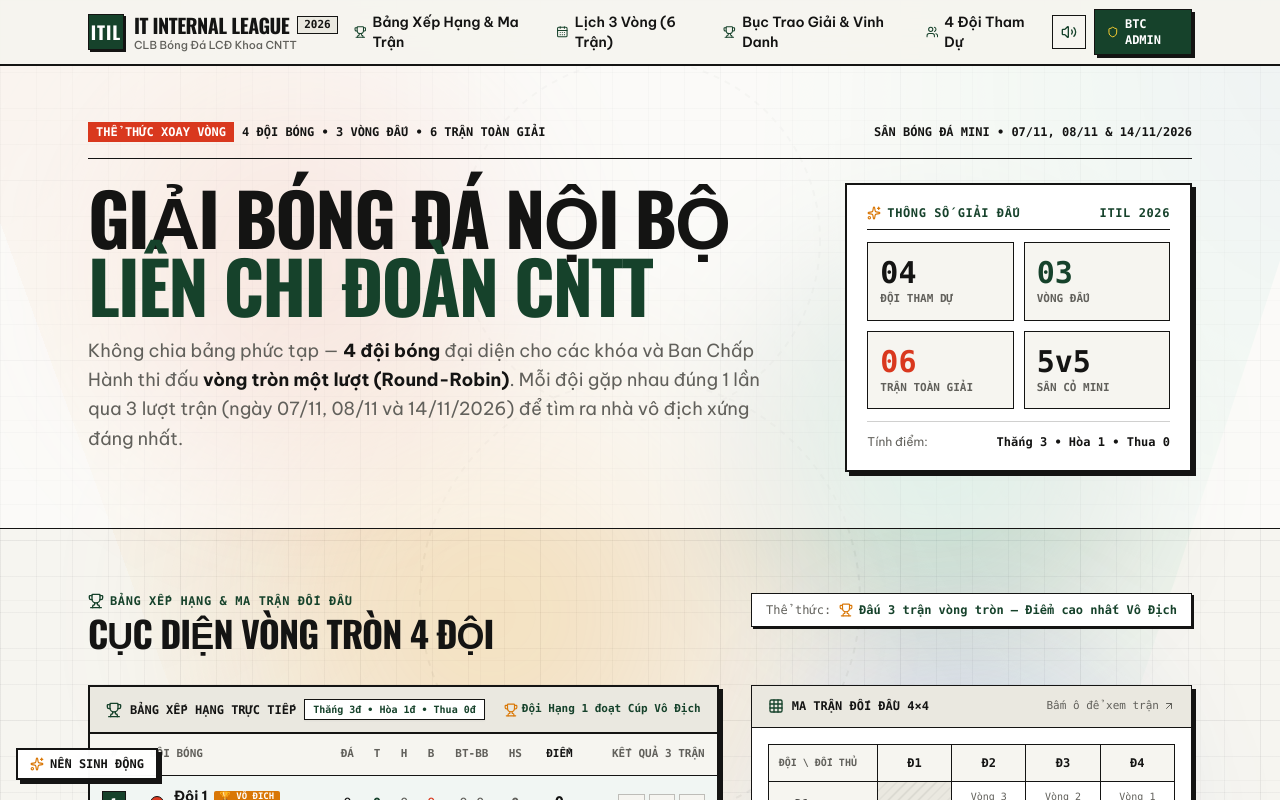
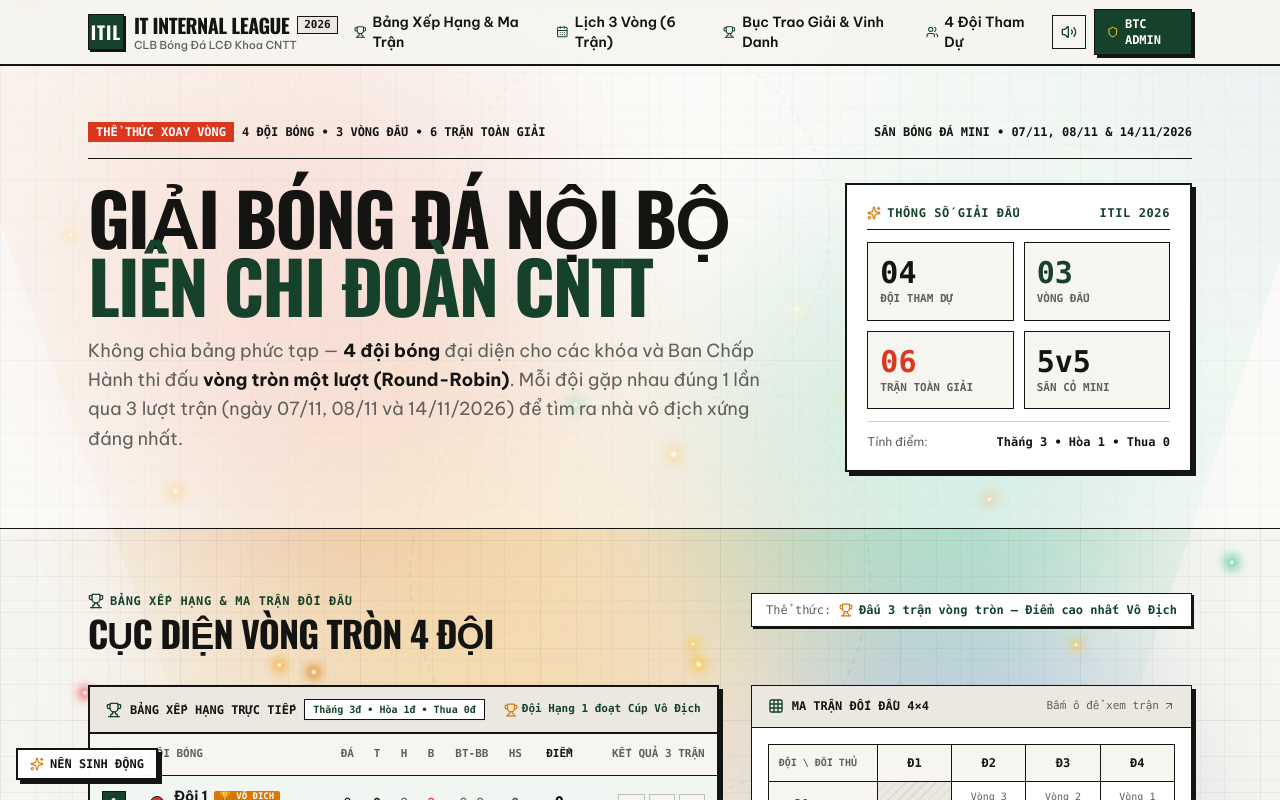
Before and after one commit to cat1454/itil-football-2026, a Next.js app: page / in a window 1280 px wide. Shown: the top 800 px of the page. Built offline with nearby package versions, Linux system fonts and the light colour scheme.

Commit message:
feat: add continuous glowing golden spark particles and vibrant football atmosphere

```diff
--- a/src/app/globals.css
+++ b/src/app/globals.css
@@ -136,3 +136,33 @@
 .anim-orb-blue { animation: floatOrbBlue 20s ease-in-out infinite; will-change: transform; }
 .anim-sweep-left { animation: stadiumSweepLeft 9s ease-in-out infinite; will-change: transform, opacity; }
 .anim-sweep-right { animation: stadiumSweepRight 11s ease-in-out infinite; will-change: transform, opacity; }
+
+/* Golden Particle Sparks & Championship Embers */
+@keyframes sparkRise {
+  0% {
+    transform: translate3d(0, 104vh, 0) scale(0.3);
+    opacity: 0;
+  }
+  15% {
+    opacity: 0.95;
+    transform: translate3d(var(--drift-x, 24px), 85vh, 0) scale(1.1);
+  }
+  50% {
+    opacity: 0.7;
+    transform: translate3d(calc(var(--drift-x, 24px) * -1.3), 50vh, 0) scale(1.35);
+  }
+  82% {
+    opacity: 0.9;
+    transform: translate3d(var(--drift-x, 24px), 18vh, 0) scale(1);
+  }
+  100% {
+    transform: translate3d(calc(var(--drift-x, 24px) * -0.7), -8vh, 0) scale(0.2);
+    opacity: 0;
+  }
+}
+
+.anim-spark-rise {
+  animation: sparkRise var(--duration, 9s) infinite ease-in-out;
+  animation-delay: var(--delay, 0s);
+  will-change: transform, opacity;
+}
--- a/src/components/AnimatedBackground.tsx
+++ b/src/components/AnimatedBackground.tsx
@@ -1,7 +1,7 @@
 'use client';
 
 import React, { useState, useEffect } from 'react';
-import { Sparkles, Palette, Check } from 'lucide-react';
+import { Sparkles, Palette, Check, Flame } from 'lucide-react';
 import { sound } from '@/lib/sound';
 
 export type BgTheme = 'aurora' | 'stadium' | 'gold';
@@ -11,12 +11,45 @@ interface AnimatedBackgroundProps {
   onThemeChange?: (theme: BgTheme) => void;
 }
 
+// 28 continuous upward-drifting golden spark & championship ember particles
+const SPARKS = [
+  { id: 1, left: '5%', size: 4, duration: '9s', delay: '0s', drift: '24px', color: '#FBBF24' },
+  { id: 2, left: '12%', size: 6, duration: '11s', delay: '2.2s', drift: '-32px', color: '#F59E0B' },
+  { id: 3, left: '19%', size: 5, duration: '8.5s', delay: '0.8s', drift: '28px', color: '#FEF08A' },
+  { id: 4, left: '26%', size: 7, duration: '13s', delay: '3.6s', drift: '-25px', color: '#D97706' },
+  { id: 5, left: '33%', size: 4, duration: '10s', delay: '0.5s', drift: '20px', color: '#FBBF24' },
+  { id: 6, left: '41%', size: 6, duration: '12s', delay: '4.8s', drift: '-30px', color: '#EF4444' },
+  { id: 7, left: '48%', size: 5, duration: '9.2s', delay: '1.8s', drift: '32px', color: '#10B981' },
+  { id: 8, left: '56%', size: 7, duration: '14s', delay: '3.2s', drift: '-26px', color: '#FBBF24' },
+  { id: 9, left: '63%', size: 4, duration: '8.2s', delay: '1.0s', drift: '24px', color: '#FEF08A' },
+  { id: 10, left: '70%', size: 6, duration: '11.5s', delay: '5.5s', drift: '-28px', color: '#F59E0B' },
+  { id: 11, left: '78%', size: 5, duration: '9.8s', delay: '2.7s', drift: '22px', color: '#D97706' },
+  { id: 12, left: '85%', size: 4, duration: '8.8s', delay: '4.1s', drift: '-20px', color: '#FBBF24' },
+  { id: 13, left: '92%', size: 6, duration: '12.8s', delay: '6.4s', drift: '34px', color: '#FEF08A' },
+  { id: 14, left: '8%', size: 7, duration: '10.5s', delay: '4.9s', drift: '-22px', color: '#EF4444' },
+  { id: 15, left: '16%', size: 4, duration: '8.9s', delay: '7.2s', drift: '26px', color: '#FBBF24' },
+  { id: 16, left: '24%', size: 6, duration: '13.2s', delay: '3.4s', drift: '-36px', color: '#F59E0B' },
+  { id: 17, left: '37%', size: 5, duration: '8.1s', delay: '6.0s', drift: '24px', color: '#10B981' },
+  { id: 18, left: '45%', size: 7, duration: '11.2s', delay: '8.0s', drift: '-30px', color: '#FEF08A' },
+  { id: 19, left: '53%', size: 4, duration: '9.6s', delay: '3.9s', drift: '19px', color: '#FBBF24' },
+  { id: 20, left: '61%', size: 6, duration: '12.4s', delay: '7.0s', drift: '-32px', color: '#D97706' },
+  { id: 21, left: '69%', size: 5, duration: '9.0s', delay: '1.5s', drift: '28px', color: '#F59E0B' },
+  { id: 22, left: '77%', size: 8, duration: '13.8s', delay: '8.6s', drift: '-24px', color: '#FEF08A' },
+  { id: 23, left: '84%', size: 4, duration: '8.6s', delay: '5.8s', drift: '22px', color: '#FBBF24' },
+  { id: 24, left: '2%', size: 6, duration: '11.4s', delay: '9.0s', drift: '-26px', color: '#EF4444' },
+  { id: 25, left: '29%', size: 5, duration: '10.0s', delay: '9.5s', drift: '32px', color: '#FEF08A' },
+  { id: 26, left: '50%', size: 7, duration: '12.6s', delay: '1.2s', drift: '-34px', color: '#F59E0B' },
+  { id: 27, left: '74%', size: 4, duration: '8.4s', delay: '9.9s', drift: '26px', color: '#FBBF24' },
+  { id: 28, left: '96%', size: 6, duration: '11.9s', delay: '2.5s', drift: '-30px', color: '#10B981' },
+];
+
 export default function AnimatedBackground({
   currentTheme: propTheme,
   onThemeChange,
 }: AnimatedBackgroundProps) {
   const [theme, setTheme] = useState<BgTheme>('aurora');
   const [pickerOpen, setPickerOpen] = useState(false);
+  const [sparksEnabled, setSparksEnabled] = useState(true);
 
   useEffect(() => {
     const saved = localStorage.getItem('itil_bg_theme') as BgTheme;
@@ -40,7 +73,7 @@ export default function AnimatedBackground({
       {/* 1. Fixed Dynamic Background Canvas (Behind all content, pointer-events-none) */}
       <div className="fixed inset-0 pointer-events-none z-0 overflow-hidden select-none">
         {/* Subtle Pitch Geometry Watermark */}
-        <div className="absolute inset-0 opacity-[0.035] sm:opacity-[0.045]">
+        <div className="absolute inset-0 opacity-[0.04] sm:opacity-[0.055]">
           <svg className="w-full h-full" xmlns="http://www.w3.org/2000/svg">
             <defs>
               <pattern id="stadium-grid" width="60" height="60" patternUnits="userSpaceOnUse">
@@ -49,138 +82,162 @@ export default function AnimatedBackground({
             </defs>
             <rect width="100%" height="100%" fill="url(#stadium-grid)" />
             {/* Center Circle & Penalty Arcs */}
-            <circle cx="50%" cy="30%" r="180" fill="none" stroke="#141413" strokeWidth="2" strokeDasharray="6 6" />
-            <circle cx="50%" cy="75%" r="220" fill="none" stroke="#141413" strokeWidth="2" strokeDasharray="6 6" />
+            <circle cx="50%" cy="28%" r="190" fill="none" stroke="#141413" strokeWidth="2" strokeDasharray="6 6" />
+            <circle cx="50%" cy="72%" r="230" fill="none" stroke="#141413" strokeWidth="2" strokeDasharray="6 6" />
           </svg>
         </div>
 
         {/* Diagonal Floodlight Beams (Top-left & Top-right) */}
         <div
-          className="absolute -top-32 -left-32 w-[600px] h-[900px] pointer-events-none anim-sweep-left"
+          className="absolute -top-32 -left-32 w-[650px] h-[950px] pointer-events-none anim-sweep-left"
           style={{
             background:
               activeTheme === 'gold'
-                ? 'radial-gradient(ellipse at top left, rgba(245, 158, 11, 0.28), rgba(254, 240, 138, 0.12), transparent 70%)'
+                ? 'radial-gradient(ellipse at top left, rgba(245, 158, 11, 0.38), rgba(254, 240, 138, 0.16), transparent 70%)'
                 : activeTheme === 'stadium'
-                ? 'radial-gradient(ellipse at top left, rgba(16, 185, 129, 0.32), rgba(22, 66, 43, 0.15), transparent 70%)'
-                : 'radial-gradient(ellipse at top left, rgba(217, 56, 30, 0.26), rgba(245, 158, 11, 0.15), transparent 70%)',
+                ? 'radial-gradient(ellipse at top left, rgba(16, 185, 129, 0.4), rgba(22, 66, 43, 0.2), transparent 70%)'
+                : 'radial-gradient(ellipse at top left, rgba(217, 56, 30, 0.35), rgba(245, 158, 11, 0.2), transparent 70%)',
             transformOrigin: 'top left',
           }}
         />
 
         <div
-          className="absolute -top-32 -right-32 w-[600px] h-[900px] pointer-events-none anim-sweep-right"
+          className="absolute -top-32 -right-32 w-[650px] h-[950px] pointer-events-none anim-sweep-right"
           style={{
             background:
               activeTheme === 'gold'
-                ? 'radial-gradient(ellipse at top right, rgba(217, 119, 6, 0.28), rgba(253, 224, 71, 0.12), transparent 70%)'
+                ? 'radial-gradient(ellipse at top right, rgba(217, 119, 6, 0.38), rgba(253, 224, 71, 0.16), transparent 70%)'
                 : activeTheme === 'stadium'
-                ? 'radial-gradient(ellipse at top right, rgba(5, 150, 105, 0.3), rgba(16, 185, 129, 0.14), transparent 70%)'
-                : 'radial-gradient(ellipse at top right, rgba(30, 64, 175, 0.28), rgba(16, 185, 129, 0.16), transparent 70%)',
+                ? 'radial-gradient(ellipse at top right, rgba(5, 150, 105, 0.38), rgba(16, 185, 129, 0.18), transparent 70%)'
+                : 'radial-gradient(ellipse at top right, rgba(30, 64, 175, 0.36), rgba(16, 185, 129, 0.2), transparent 70%)',
             transformOrigin: 'top right',
           }}
         />
 
-        {/* THEME 1: AURORA 4 MÀU ĐỘI BÓNG (Red, Green, Amber, Blue) */}
+        {/* THEME 1: AURORA 4 MÀU ĐỘI BÓNG (Blazing Red, Pitch Green, Trophy Gold, Electric Blue) */}
         {activeTheme === 'aurora' && (
           <>
             {/* Red Orb - Team 1 (Top Left) */}
             <div
-              className="absolute top-[8%] left-[2%] w-[320px] sm:w-[480px] h-[320px] sm:h-[480px] rounded-full anim-orb-red"
+              className="absolute top-[6%] left-[1%] w-[360px] sm:w-[540px] h-[360px] sm:h-[540px] rounded-full anim-orb-red"
               style={{
-                background: 'radial-gradient(circle, rgba(217, 56, 30, 0.22) 0%, rgba(239, 68, 68, 0.08) 50%, transparent 75%)',
-                filter: 'blur(50px)',
+                background: 'radial-gradient(circle, rgba(239, 68, 68, 0.32) 0%, rgba(217, 56, 30, 0.15) 50%, transparent 75%)',
+                filter: 'blur(55px)',
               }}
             />
 
             {/* Green Orb - Team 2 (Top Right) */}
             <div
-              className="absolute top-[18%] right-[3%] w-[340px] sm:w-[500px] h-[340px] sm:h-[500px] rounded-full anim-orb-green"
+              className="absolute top-[16%] right-[2%] w-[380px] sm:w-[560px] h-[380px] sm:h-[560px] rounded-full anim-orb-green"
               style={{
-                background: 'radial-gradient(circle, rgba(16, 185, 129, 0.24) 0%, rgba(22, 66, 43, 0.12) 50%, transparent 75%)',
-                filter: 'blur(55px)',
+                background: 'radial-gradient(circle, rgba(16, 185, 129, 0.34) 0%, rgba(5, 150, 105, 0.18) 50%, transparent 75%)',
+                filter: 'blur(58px)',
               }}
             />
 
             {/* Gold Orb - Team 3 & Trophy (Center-Mid) */}
             <div
-              className="absolute top-[48%] left-[20%] w-[360px] sm:w-[550px] h-[360px] sm:h-[550px] rounded-full anim-orb-gold"
+              className="absolute top-[44%] left-[18%] w-[400px] sm:w-[620px] h-[400px] sm:h-[620px] rounded-full anim-orb-gold"
               style={{
-                background: 'radial-gradient(circle, rgba(245, 158, 11, 0.25) 0%, rgba(217, 119, 6, 0.1) 50%, transparent 75%)',
-                filter: 'blur(60px)',
+                background: 'radial-gradient(circle, rgba(245, 158, 11, 0.35) 0%, rgba(217, 119, 6, 0.16) 50%, transparent 75%)',
+                filter: 'blur(65px)',
               }}
             />
 
             {/* Blue Orb - Team 4 (Bottom Right) */}
             <div
-              className="absolute top-[68%] right-[8%] w-[320px] sm:w-[500px] h-[320px] sm:h-[500px] rounded-full anim-orb-blue"
+              className="absolute top-[66%] right-[6%] w-[360px] sm:w-[540px] h-[360px] sm:h-[540px] rounded-full anim-orb-blue"
               style={{
-                background: 'radial-gradient(circle, rgba(37, 99, 235, 0.22) 0%, rgba(30, 64, 175, 0.09) 50%, transparent 75%)',
-                filter: 'blur(55px)',
+                background: 'radial-gradient(circle, rgba(37, 99, 235, 0.32) 0%, rgba(30, 64, 175, 0.14) 50%, transparent 75%)',
+                filter: 'blur(60px)',
               }}
             />
           </>
         )}
 
-        {/* THEME 2: SÂN CỎ ĐÊM RỰC LỬA (Stadium Night Turf & Emerald) */}
+        {/* THEME 2: SÂN CỎ ĐÊM RỰC LỬA (Stadium Night Turf & Emerald Glow) */}
         {activeTheme === 'stadium' && (
           <>
             <div
-              className="absolute top-[5%] left-[10%] w-[420px] sm:w-[650px] h-[420px] sm:h-[650px] rounded-full anim-orb-green"
+              className="absolute top-[4%] left-[8%] w-[460px] sm:w-[700px] h-[460px] sm:h-[700px] rounded-full anim-orb-green"
               style={{
-                background: 'radial-gradient(circle, rgba(16, 185, 129, 0.28) 0%, rgba(5, 150, 105, 0.15) 50%, transparent 75%)',
+                background: 'radial-gradient(circle, rgba(16, 185, 129, 0.38) 0%, rgba(5, 150, 105, 0.22) 50%, transparent 75%)',
+                filter: 'blur(65px)',
+              }}
+            />
+            <div
+              className="absolute top-[42%] right-[4%] w-[420px] sm:w-[640px] h-[420px] sm:h-[640px] rounded-full anim-orb-gold"
+              style={{
+                background: 'radial-gradient(circle, rgba(245, 158, 11, 0.32) 0%, rgba(16, 185, 129, 0.18) 50%, transparent 75%)',
                 filter: 'blur(60px)',
               }}
             />
             <div
-              className="absolute top-[45%] right-[5%] w-[380px] sm:w-[580px] h-[380px] sm:h-[580px] rounded-full anim-orb-gold"
+              className="absolute top-[68%] left-[4%] w-[420px] sm:w-[660px] h-[420px] sm:h-[660px] rounded-full anim-orb-red"
               style={{
-                background: 'radial-gradient(circle, rgba(245, 158, 11, 0.22) 0%, rgba(16, 185, 129, 0.12) 50%, transparent 75%)',
-                filter: 'blur(55px)',
-              }}
-            />
-            <div
-              className="absolute top-[70%] left-[5%] w-[380px] sm:w-[600px] h-[380px] sm:h-[600px] rounded-full anim-orb-red"
-              style={{
-                background: 'radial-gradient(circle, rgba(22, 66, 43, 0.25) 0%, rgba(16, 185, 129, 0.1) 50%, transparent 75%)',
-                filter: 'blur(55px)',
+                background: 'radial-gradient(circle, rgba(22, 66, 43, 0.35) 0%, rgba(16, 185, 129, 0.15) 50%, transparent 75%)',
+                filter: 'blur(60px)',
               }}
             />
           </>
         )}
 
-        {/* THEME 3: HÀO QUANG CÚP VÀNG HOÀNG KIM (Golden Championship) */}
+        {/* THEME 3: HÀO QUANG CÚP VÀNG HOÀNG KIM (Golden Championship Radiance) */}
         {activeTheme === 'gold' && (
           <>
             <div
-              className="absolute top-[10%] left-[15%] w-[450px] sm:w-[700px] h-[450px] sm:h-[700px] rounded-full anim-orb-gold"
+              className="absolute top-[8%] left-[12%] w-[480px] sm:w-[750px] h-[480px] sm:h-[750px] rounded-full anim-orb-gold"
               style={{
-                background: 'radial-gradient(circle, rgba(245, 158, 11, 0.32) 0%, rgba(217, 119, 6, 0.15) 50%, transparent 75%)',
+                background: 'radial-gradient(circle, rgba(245, 158, 11, 0.42) 0%, rgba(217, 119, 6, 0.22) 50%, transparent 75%)',
+                filter: 'blur(70px)',
+              }}
+            />
+            <div
+              className="absolute top-[48%] right-[8%] w-[440px] sm:w-[680px] h-[440px] sm:h-[680px] rounded-full anim-orb-red"
+              style={{
+                background: 'radial-gradient(circle, rgba(251, 191, 36, 0.36) 0%, rgba(217, 56, 30, 0.18) 50%, transparent 75%)',
                 filter: 'blur(65px)',
               }}
             />
             <div
-              className="absolute top-[50%] right-[10%] w-[400px] sm:w-[620px] h-[400px] sm:h-[620px] rounded-full anim-orb-red"
+              className="absolute top-[72%] left-[22%] w-[450px] sm:w-[650px] h-[450px] sm:h-[650px] rounded-full anim-orb-green"
               style={{
-                background: 'radial-gradient(circle, rgba(251, 191, 36, 0.26) 0%, rgba(217, 56, 30, 0.12) 50%, transparent 75%)',
-                filter: 'blur(60px)',
-              }}
-            />
-            <div
-              className="absolute top-[75%] left-[25%] w-[420px] sm:w-[600px] h-[420px] sm:h-[600px] rounded-full anim-orb-green"
-              style={{
-                background: 'radial-gradient(circle, rgba(234, 179, 8, 0.24) 0%, rgba(245, 158, 11, 0.1) 50%, transparent 75%)',
-                filter: 'blur(60px)',
+                background: 'radial-gradient(circle, rgba(234, 179, 8, 0.34) 0%, rgba(245, 158, 11, 0.16) 50%, transparent 75%)',
+                filter: 'blur(65px)',
               }}
             />
           </>
         )}
+
+        {/* 2. CONTINUOUS FLOATING GOLDEN SPARKS & EMBER PARTICLES */}
+        {sparksEnabled && (
+          <div className="absolute inset-0 pointer-events-none overflow-hidden">
+            {SPARKS.map(s => (
+              <div
+                key={s.id}
+                className="absolute rounded-full anim-spark-rise pointer-events-none"
+                style={
+                  {
+                    left: s.left,
+                    width: `${s.size}px`,
+                    height: `${s.size}px`,
+                    background: `radial-gradient(circle, #ffffff 15%, ${s.color} 85%)`,
+                    boxShadow: `0 0 10px 2.5px ${s.color}`,
+                    '--duration': s.duration,
+                    '--delay': s.delay,
+                    '--drift-x': s.drift,
+                  } as React.CSSProperties
+                }
+              />
+            ))}
+          </div>
+        )}
       </div>
 
-      {/* 2. Interactive Background Style Switcher Floating Pill */}
+      {/* 3. Interactive Background Style Switcher Floating Pill */}
       <div className="fixed bottom-20 sm:bottom-5 left-4 z-40 select-none font-mono">
         {pickerOpen ? (
-          <div className="bg-white border-2 border-[#141413] p-2.5 hard-shadow text-xs space-y-1.5 animate-in fade-in slide-in-from-bottom-2">
+          <div className="bg-white border-2 border-[#141413] p-3 hard-shadow text-xs space-y-2 animate-in fade-in slide-in-from-bottom-2 w-64">
             <div className="flex items-center justify-between pb-1.5 border-b border-[#141413]/20 font-bold text-[#141413]">
               <span className="flex items-center gap-1.5">
                 <Palette className="w-3.5 h-3.5 text-[#16422B]" />
@@ -188,14 +245,14 @@ export default function AnimatedBackground({
               </span>
               <button
                 onClick={() => setPickerOpen(false)}
-                className="text-[#61605B] hover:text-[#141413] px-1 font-bold"
+                className="text-[#61605B] hover:text-[#141413] px-1 font-bold cursor-pointer"
               >
                 ✕
               </button>
             </div>
 
-            <div className="space-y-1 pt-1">
-              {/* Option 1: 4 Màu Đội Bóng */}
+            {/* 3 Theme Options */}
+            <div className="space-y-1">
               <button
                 onClick={() => handleSelectTheme('aurora')}
                 className={`w-full flex items-center justify-between gap-2 px-2.5 py-1.5 border transition cursor-pointer ${
@@ -216,7 +273,6 @@ export default function AnimatedBackground({
                 {activeTheme === 'aurora' && <Check className="w-3.5 h-3.5 text-emerald-300" />}
               </button>
 
-              {/* Option 2: Sân Cỏ Sân Đấu */}
               <button
                 onClick={() => handleSelectTheme('stadium')}
                 className={`w-full flex items-center justify-between gap-2 px-2.5 py-1.5 border transition cursor-pointer ${
@@ -232,7 +288,6 @@ export default function AnimatedBackground({
                 {activeTheme === 'stadium' && <Check className="w-3.5 h-3.5 text-emerald-300" />}
               </button>
 
-              {/* Option 3: Hào Quang Cúp Vàng */}
               <button
                 onClick={() => handleSelectTheme('gold')}
                 className={`w-full flex items-center justify-between gap-2 px-2.5 py-1.5 border transition cursor-pointer ${
@@ -248,6 +303,27 @@ export default function AnimatedBackground({
                 {activeTheme === 'gold' && <Check className="w-3.5 h-3.5 text-emerald-300" />}
               </button>
             </div>
+
+            {/* Sparkle Particles Toggle */}
+            <div className="pt-2 border-t border-[#141413]/20 flex items-center justify-between text-[11px]">
+              <span className="flex items-center gap-1.5 text-[#61605B]">
+                <Flame className="w-3.5 h-3.5 text-[#D97706]" />
+                <span>Bụi vàng &amp; Hoa lửa</span>
+              </span>
+              <button
+                onClick={() => {
+                  sound.playClick();
+                  setSparksEnabled(!sparksEnabled);
+                }}
+                className={`px-2 py-0.5 border font-bold cursor-pointer transition ${
+                  sparksEnabled
+                    ? 'bg-[#16422B] text-white border-[#141413]'
+                    : 'bg-[#F6F5F0] text-[#61605B] border-[#141413]/30'
+                }`}
+              >
+                {sparksEnabled ? 'BẬT' : 'TẮT'}
+              </button>
+            </div>
           </div>
         ) : (
           <button
@@ -256,9 +332,9 @@ export default function AnimatedBackground({
               setPickerOpen(true);
             }}
             className="flex items-center gap-1.5 px-3 py-1.5 bg-white/95 backdrop-blur-md hover:bg-white border-2 border-[#141413] hard-shadow font-bold text-xs text-[#141413] cursor-pointer hover:-translate-y-0.5 transition"
-            title="Đổi phong cách hình nền sinh động"
+            title="Đổi phong cách hình nền sinh động và hoa lửa"
           >
-            <Sparkles className="w-3.5 h-3.5 text-[#D97706] animate-spin-slow" />
+            <Sparkles className="w-3.5 h-3.5 text-[#D97706] animate-pulse" />
             <span className="hidden sm:inline">NỀN SINH ĐỘNG</span>
             <span className="sm:hidden">NỀN</span>
           </button>
```
